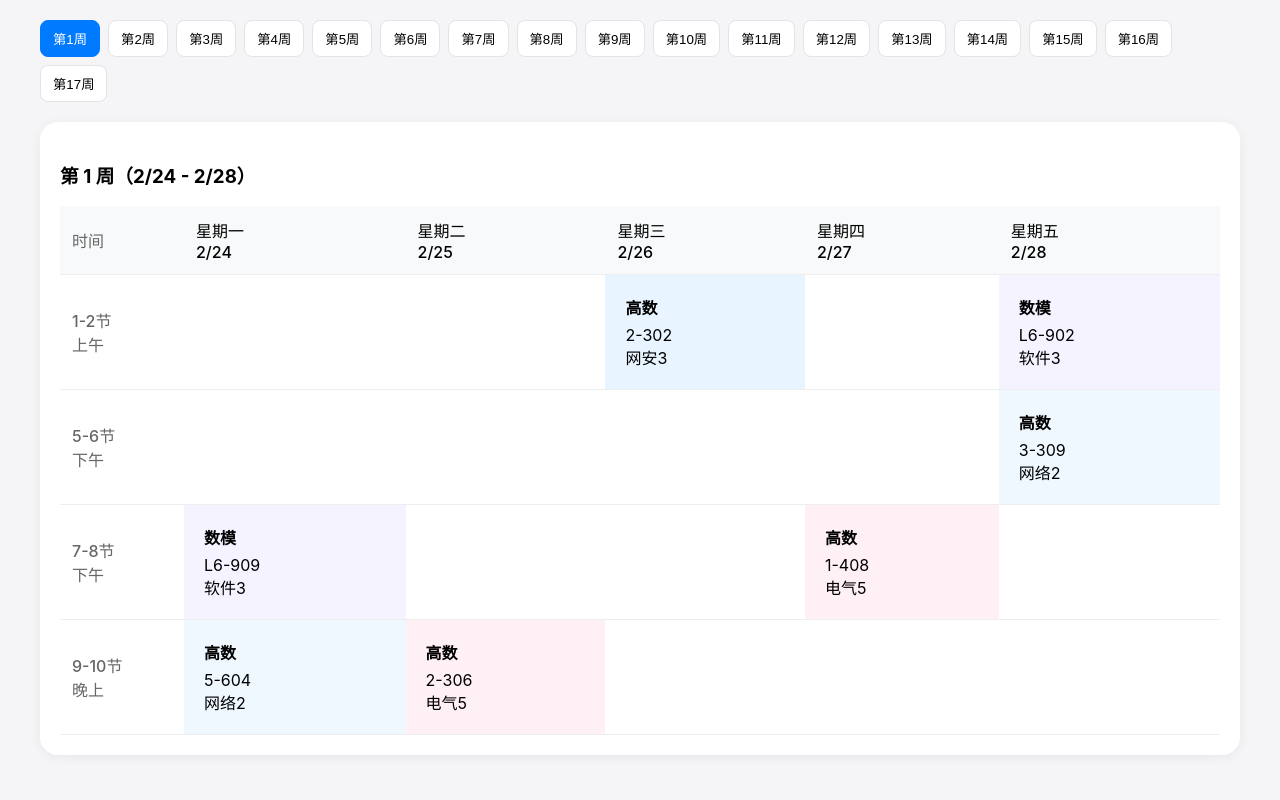
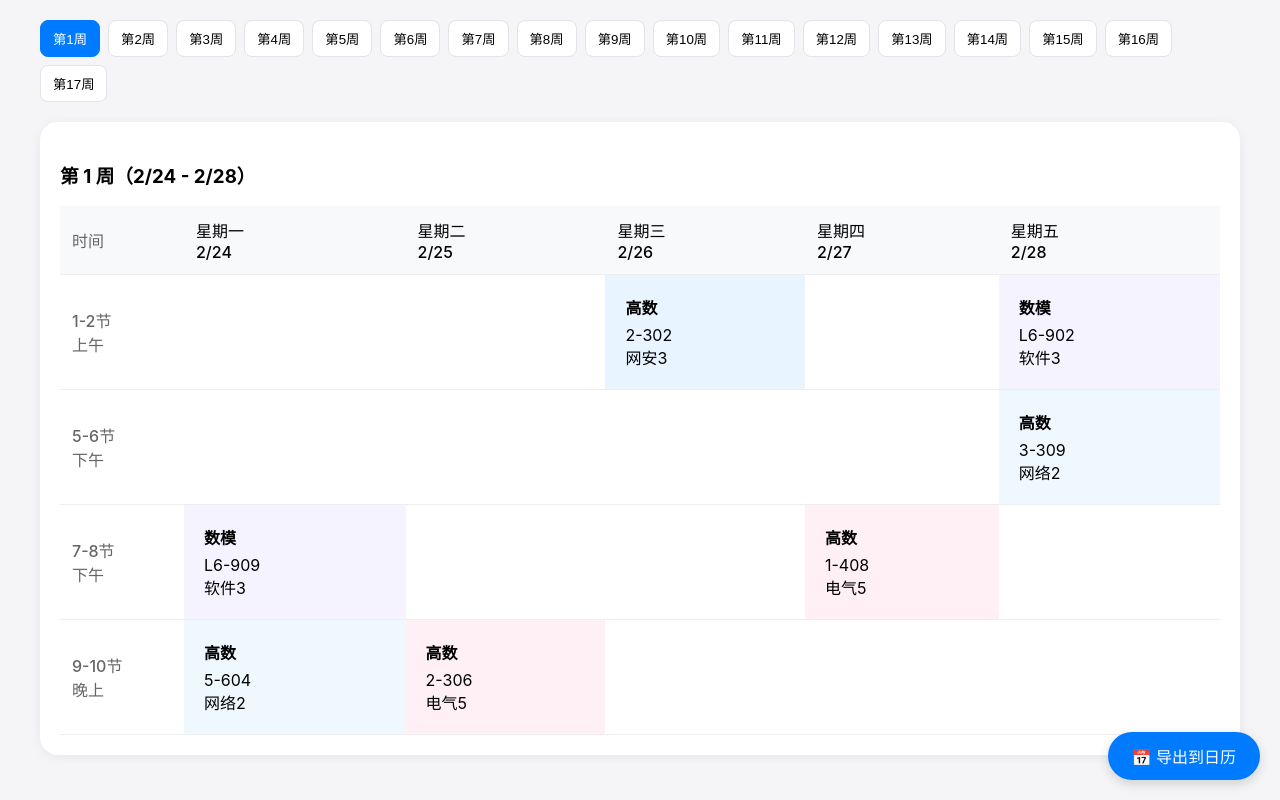
Before and after one commit to bfjy2024/kcbics, a plain HTML site: page index.html in a window 1280 px wide. Drawn offline with Linux system fonts and the light colour scheme.

Commit message:
Update index.html

```diff
--- a/index.html
+++ b/index.html
@@ -163,7 +163,30 @@
 <body>
     <div class="week-nav" id="weekNav"></div>
     <div id="timetables"></div>
+    <button class="export-btn" onclick="generateICalendar()">📅 导出到日历</button>
 
+    <style>
+    .export-btn {
+        position: fixed;
+        bottom: 20px;
+        right: 20px;
+        padding: 12px 24px;
+        background: #007AFF;
+        color: white;
+        border: none;
+        border-radius: 25px;
+        font-size: 16px;
+        cursor: pointer;
+        box-shadow: 0 4px 12px rgba(0,0,0,0.15);
+        transition: all 0.2s;
+        z-index: 1000;
+    }
+
+    .export-btn:hover {
+        background: #0063CC;
+        transform: translateY(-2px);
+    }
+    </style>
 <script>
 // 基础数据
 const startDate = new Date(2025, 1, 24); // 2025-02-24
```
